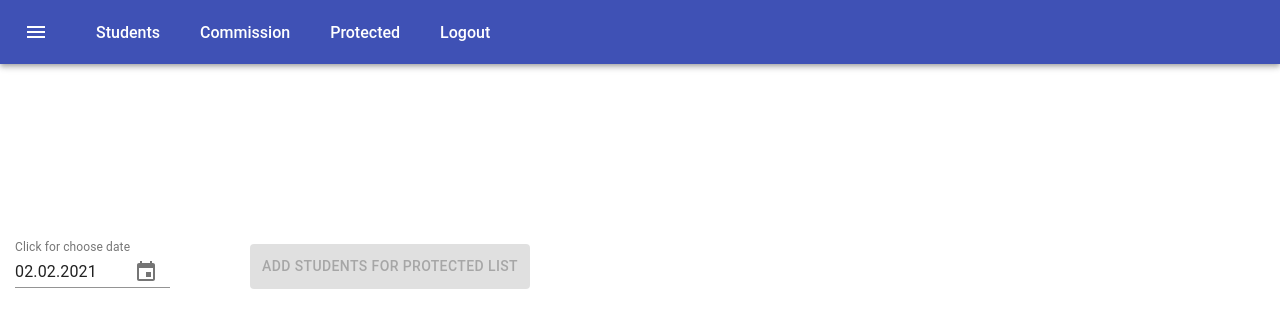
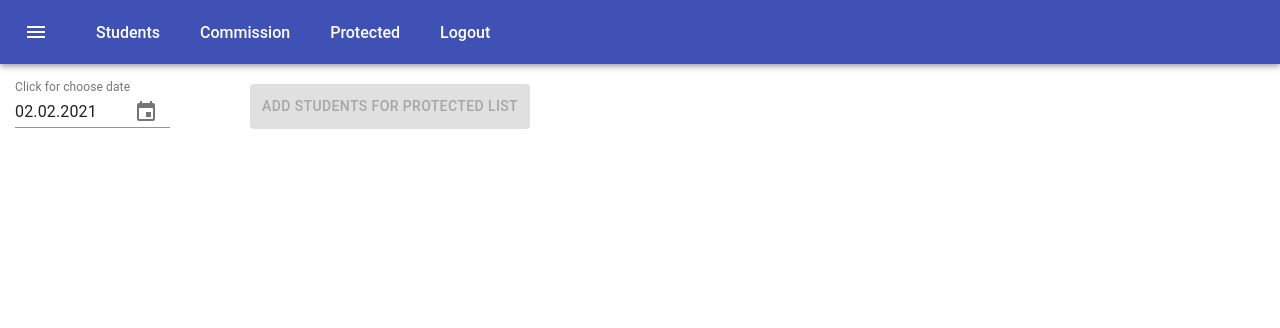
Before and after one commit to fisherenok/Automation-organization-of-diploma-design, a React (Create React App) app: page /protectedList in a window 1280 px wide. Shown: the top 328 px of the page. Built offline with nearby package versions, Linux system fonts and the light colour scheme; sample sign-in values are in the browser's storage.

Commit message:
Update index.css

```diff
--- a/src/index.css
+++ b/src/index.css
@@ -8,8 +8,6 @@ body {
 }
 
 .DatePicker {
-  position: absolute;
-  margin-top: -100px;
   display: flex;
   width: 90%;
 }
```
